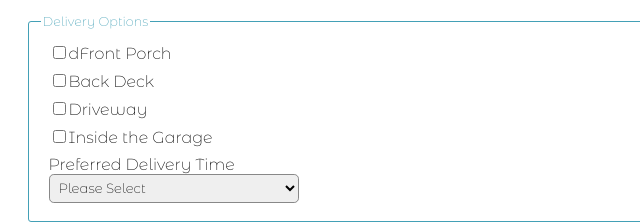
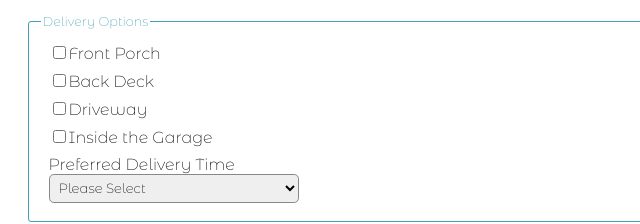
Before and after one commit to CarterBeebe1/dwdd1600, a plain HTML site: page 06follow-along/delivery.html in a window 1280 px wide. Shown: the part 579-803 px from the top of the page, 0-640 px from the left. Drawn offline with Linux system fonts and the light colour scheme.

Commit message:
Update delivery.html

```diff
--- a/06follow-along/delivery.html
+++ b/06follow-along/delivery.html
@@ -49,7 +49,7 @@
 
         <fieldset>
         <legend>Delivery Options</legend>
-            <label><input type="checkbox" name="porch" value="chosen">dFront Porch</label>
+            <label><input type="checkbox" name="porch" value="chosen">Front Porch</label>
             <label><input type="checkbox" name="deck" value="chosen">Back Deck</label>
             <label><input type="checkbox" name="driveway" value="chosen">Driveway</label>
             <label><input type="checkbox" name="garage" value="chosen">Inside the Garage</label>
```
